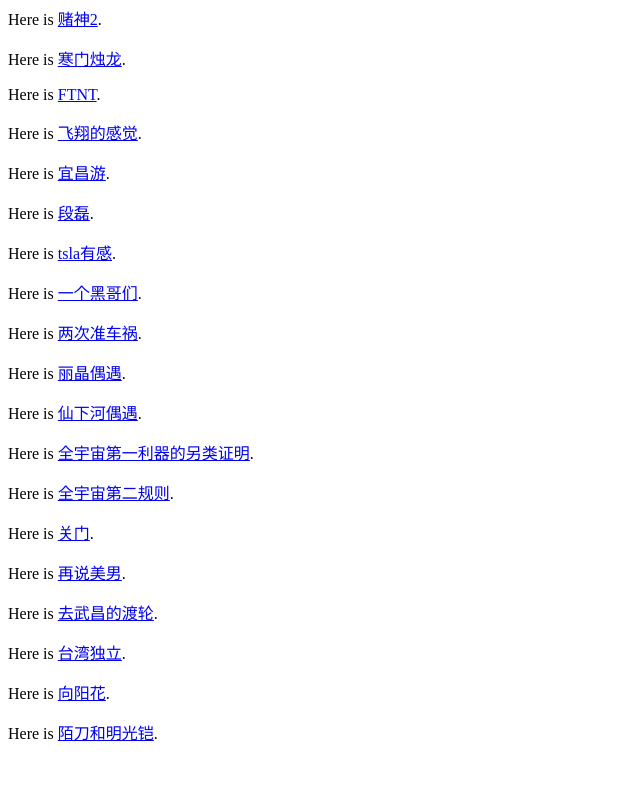
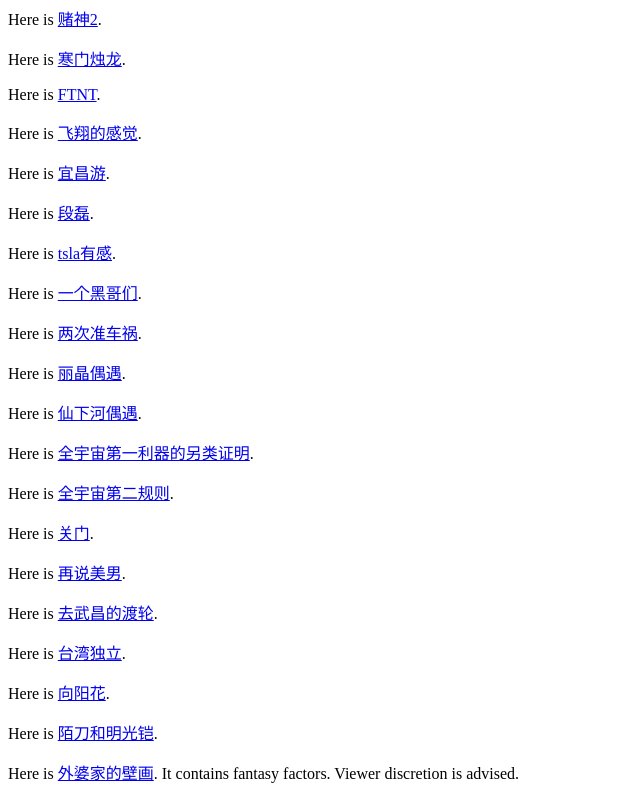
Before and after one commit to huyuzhuang/huyuzhuang.github.io, a plain HTML site: page index.html in a window 1280 px wide. Shown: the part 511-1311 px from the top of the page, without its empty margins (0-640 px from the left). Before the commit the page ends 1271 px from the top, so only its background shows below. Drawn offline with Linux system fonts and the light colour scheme.

Commit message:
Update index.html
added 外婆家的壁画 to index.

```diff
--- a/index.html
+++ b/index.html
@@ -36,3 +36,4 @@
 <p>Here is <a href="台湾独立.pdf">台湾独立</a>.</p>
 <p>Here is <a href="向阳花.pdf">向阳花</a>.</p>
 <p>Here is <a href="陌刀.pdf">陌刀和明光铠</a>.</p>
+<p>Here is <a href="外婆家的壁画.pdf">外婆家的壁画</a>. It contains fantasy factors. Viewer discretion is advised.</p>
```
